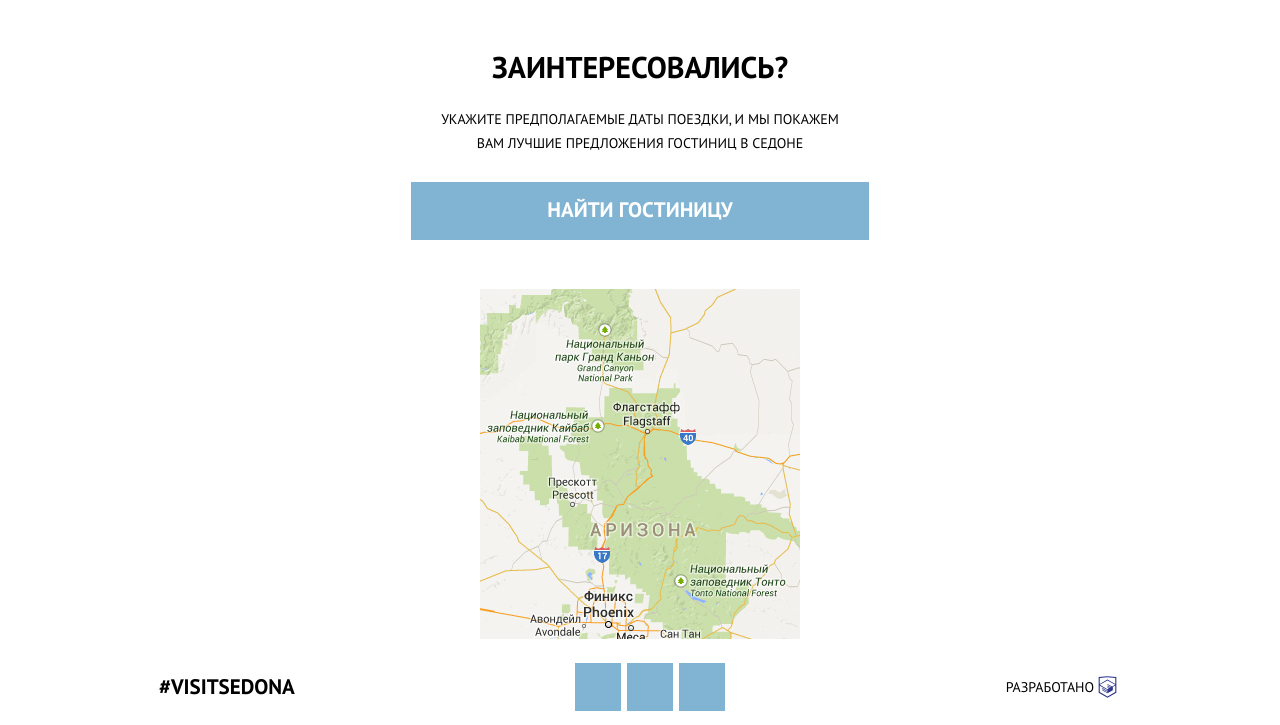
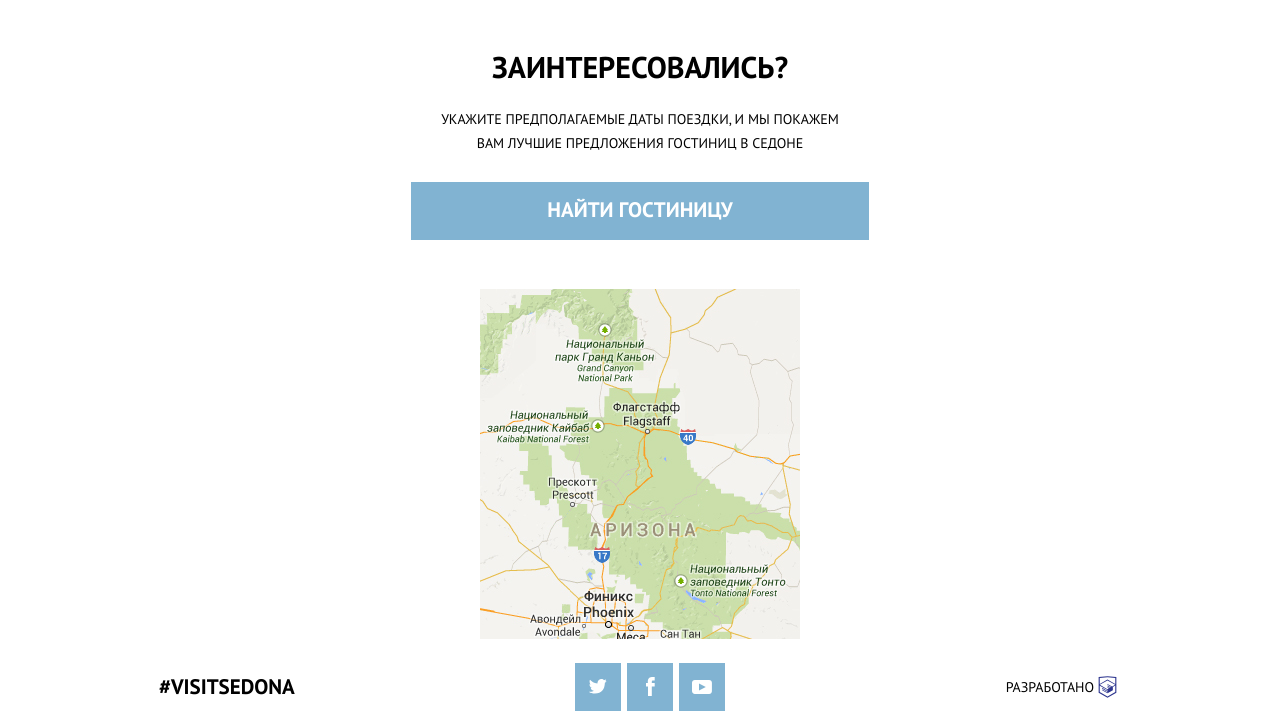
Before and after one commit to ztutze/SedonaProject, a website: page source/index.html in a window 1280 px wide. Shown: the part 1619-2344 px from the top of the page. Drawn offline with nearby package versions, Linux system fonts and the light colour scheme; files that its build step writes are made by us from their sources.

Commit message:
правки в socials, вставил иконки

```diff
--- a/source/index.html
+++ b/source/index.html
@@ -130,17 +130,20 @@
       <a class="page-footer__hashtag" href="#">#VisitSedona</a>
       <ul class="page-footer__socials socials">
         <li class="socials__item">
-          <a href="#">
+          <a class="socials__link" href="#">
+            <span class="socials__icon socials__icon--twitter"></span>
             <span class="visually-hidden">Наш твиттер</span>
           </a>
         </li>
         <li class="socials__item">
-          <a href="#">
+          <a class="socials__link" href="#">
+            <span class="socials__icon socials__icon--facebook"></span>
             <span class="visually-hidden">Наш фейсбук</span>
           </a>
         </li>
         <li class="socials__item">
-          <a href="#">
+          <a class="socials__link" href="#">
+            <span class="socials__icon socials__icon--youtube"></span>
             <span class="visually-hidden">Наш ютуб</span>
           </a>
         </li>
--- a/source/sass/blocks/socials.scss
+++ b/source/sass/blocks/socials.scss
@@ -9,5 +9,44 @@
 .socials__item {
   width: 46px;
   height: 48px;
+}
+
+.socials__link {
+  display: grid;
+  place-items: center;
+  width: 100%;
+  height: 100%;
   background-color: $color-accent;
 }
+
+.socials__icon {
+  width: 80%;
+  height: 80%;
+  background-repeat: no-repeat;
+  background-position: center center;
+}
+
+.socials__icon--twitter {
+  background-image: url("../img/twitter.svg");
+}
+
+.socials__icon--facebook {
+  background-image: url("../img/facebook.svg");
+}
+
+.socials__icon--youtube {
+  background-image: url("../img/youtube.svg");
+}
+
+.socials__link:hover,
+.socials__link:focus-visible {
+  background-color: $button-hover;
+}
+
+.socials__link:active {
+  background-color: $button-active;
+
+  .socials__icon {
+    opacity: 0.3;
+  }
+}
--- a/source/sass/global/variables.scss
+++ b/source/sass/global/variables.scss
@@ -15,6 +15,8 @@ $advantages-bg-essential:#ffffff;
 $advantages-border: #d6d6d6;
 $input-bg:#f2f2f2;
 $input-icon-bg:#e6e6e6;
+$light-brown: #766357;
+$darker-brown: #604E43;
 
 // Fonts
 
```
Also changed, not shown: source/img/facebook.svg (added), source/img/twitter.svg (added), source/img/youtube.svg (added).
